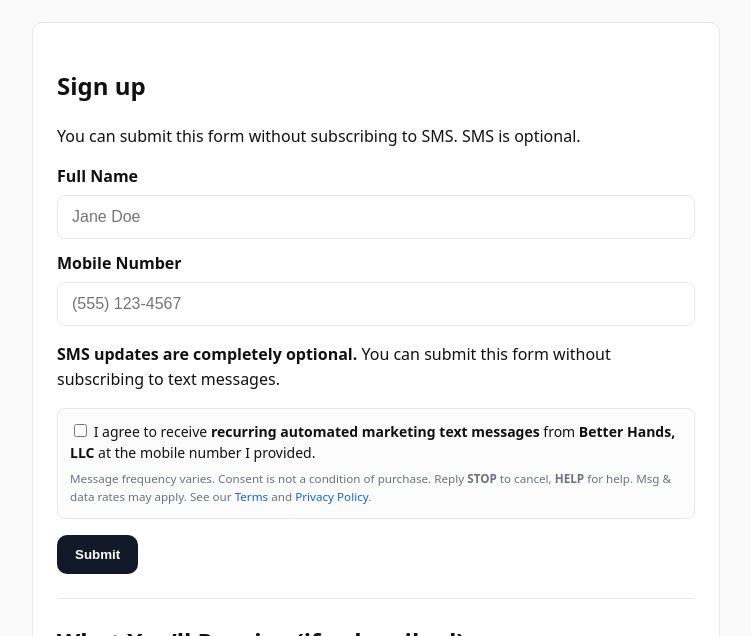
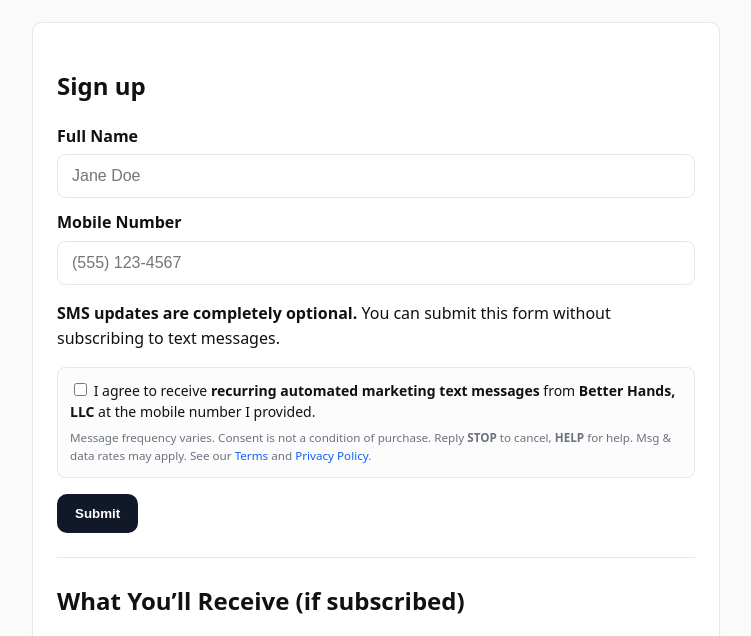
Before and after one commit to mrschristyh/betterhands-optin, a plain HTML site: page index.html in a window 1280 px wide. Shown: the part 101-737 px from the top of the page, without its empty margins (264-1015 px from the left). Drawn offline with Linux system fonts and the light colour scheme.

Commit message:
Update index.html

```diff
--- a/index.html
+++ b/index.html
@@ -42,7 +42,7 @@
   <main class="wrap">
     <section class="card">
       <h1>Sign up</h1>
-      <p class="muted">You can submit this form without subscribing to SMS. SMS is optional.</p>
+
 
       <form id="optin-form">
         <div class="field">
```
